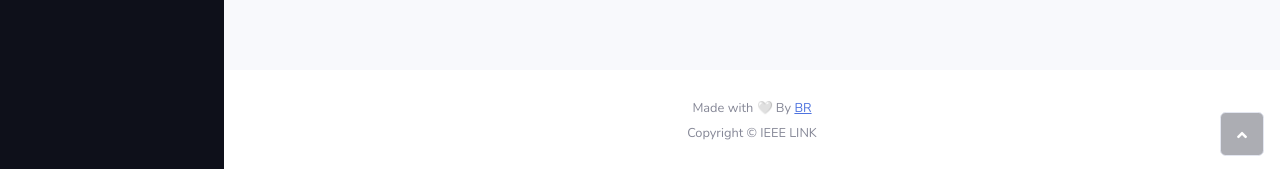
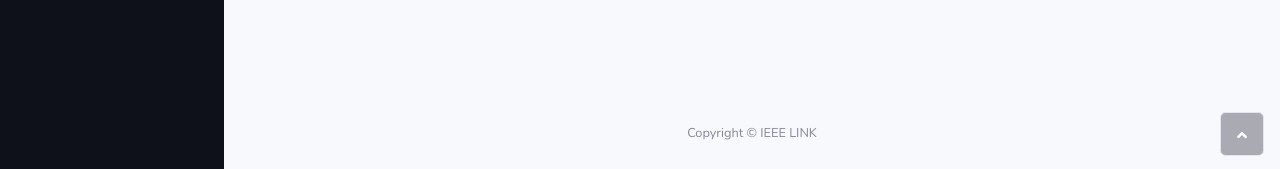
Before and after one commit to basil-reji/spectrum-war-dashboard, a plain HTML site: page blank.html in a window 1280 px wide. Shown: the part 628-797 px from the top of the page. Drawn offline with nearby package versions, Linux system fonts and the light colour scheme.

Commit message:
footer edited

```diff
--- a/blank.html
+++ b/blank.html
@@ -164,14 +164,13 @@
             <h3 class="text-dark mb-1">Blank Page</h3>
           </div>
         </div>
-        <footer class="bg-white sticky-footer">
+        <footer class="sticky-footer">
           <div class="container my-auto">
               <div class="text-center my-auto copyright">
-                  <span>Made with 🤍 By <a href="https://www.linkedin.com/in/basilreji/" target="_blank">BR</a></span><br><br>
                   <span>Copyright © IEEE LINK</span>
               </div>
           </div>
-        </footer>
+      </footer>
       </div>
       <a class="border rounded d-inline scroll-to-top" href="#page-top"
         ><i class="fas fa-angle-up"></i
```
Also changed, not shown: 404.html (+1 -2 lines), index.html (+3 -1 lines), profile.html (+0 -1 lines), table.html (+0 -1 lines), assets/img/dogs/image1.jpeg (deleted), assets/img/spectrum_war.jpg (renamed from assets/img/0841e299-8d2a-4499-abef-46508ea209f9.jpg).
